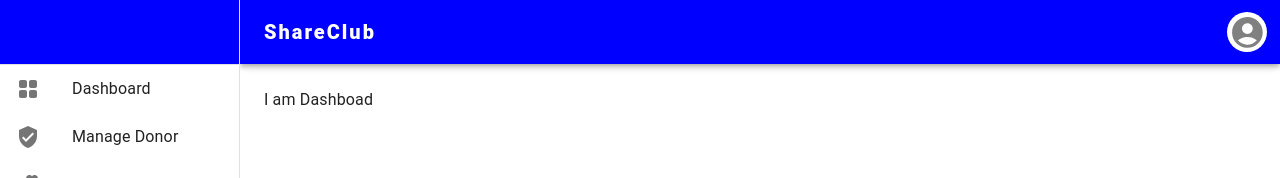
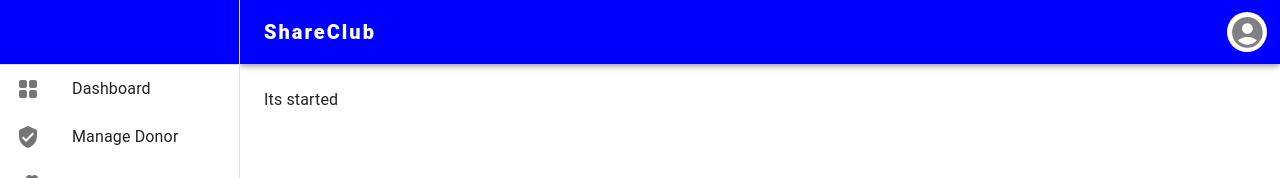
Before and after one commit to Mujtaba4li/Admin-dashboard-FYP, a React (Create React App) app: page /dashboard in a window 1280 px wide. Shown: the top 178 px of the page. Built offline with nearby package versions, Linux system fonts and the light colour scheme; no server answers.

Commit message:
Work dashboard started

```diff
--- a/src/components/sidebar-components/Dashboard.js
+++ b/src/components/sidebar-components/Dashboard.js
@@ -1,5 +1,7 @@
 import React from 'react';
 
 export default function Dashboard() {
-  return <div>I am Dashboad</div>;
+  return <div>
+    Its started
+  </div>;
 }
--- a/src/components/sidebar-components/ManageDonor.js
+++ b/src/components/sidebar-components/ManageDonor.js
@@ -11,12 +11,9 @@ import {
   Paper,
   Grid,
   Typography,
-
   Button,
 
 } from "@material-ui/core";
-
-// import {deleteDonor,approveDonor} from '../../actions/donor'
 import {actionCreatorsDonor} from '../../actions/index'
 
 const useStyles = makeStyles((theme) => ({
```
